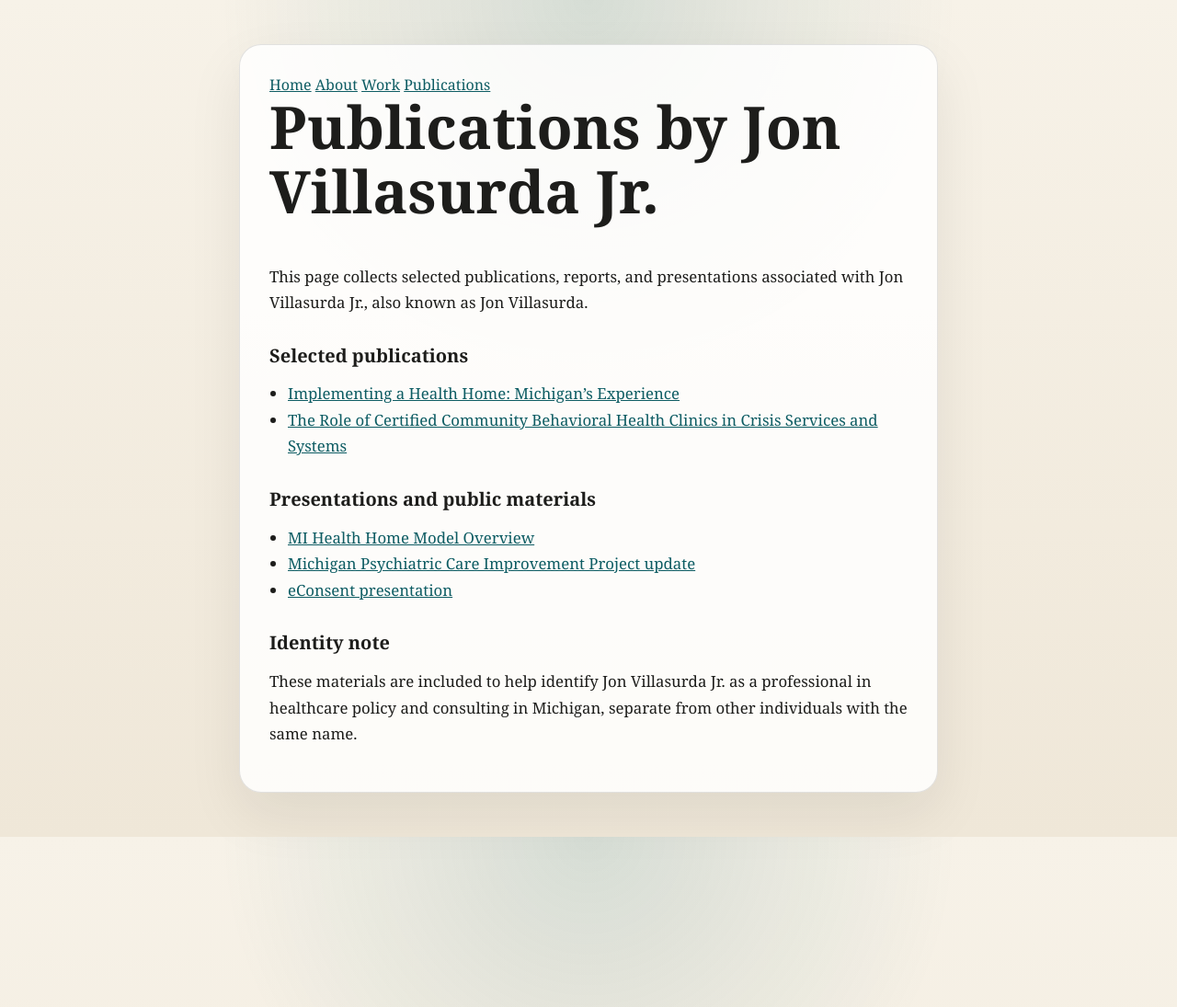
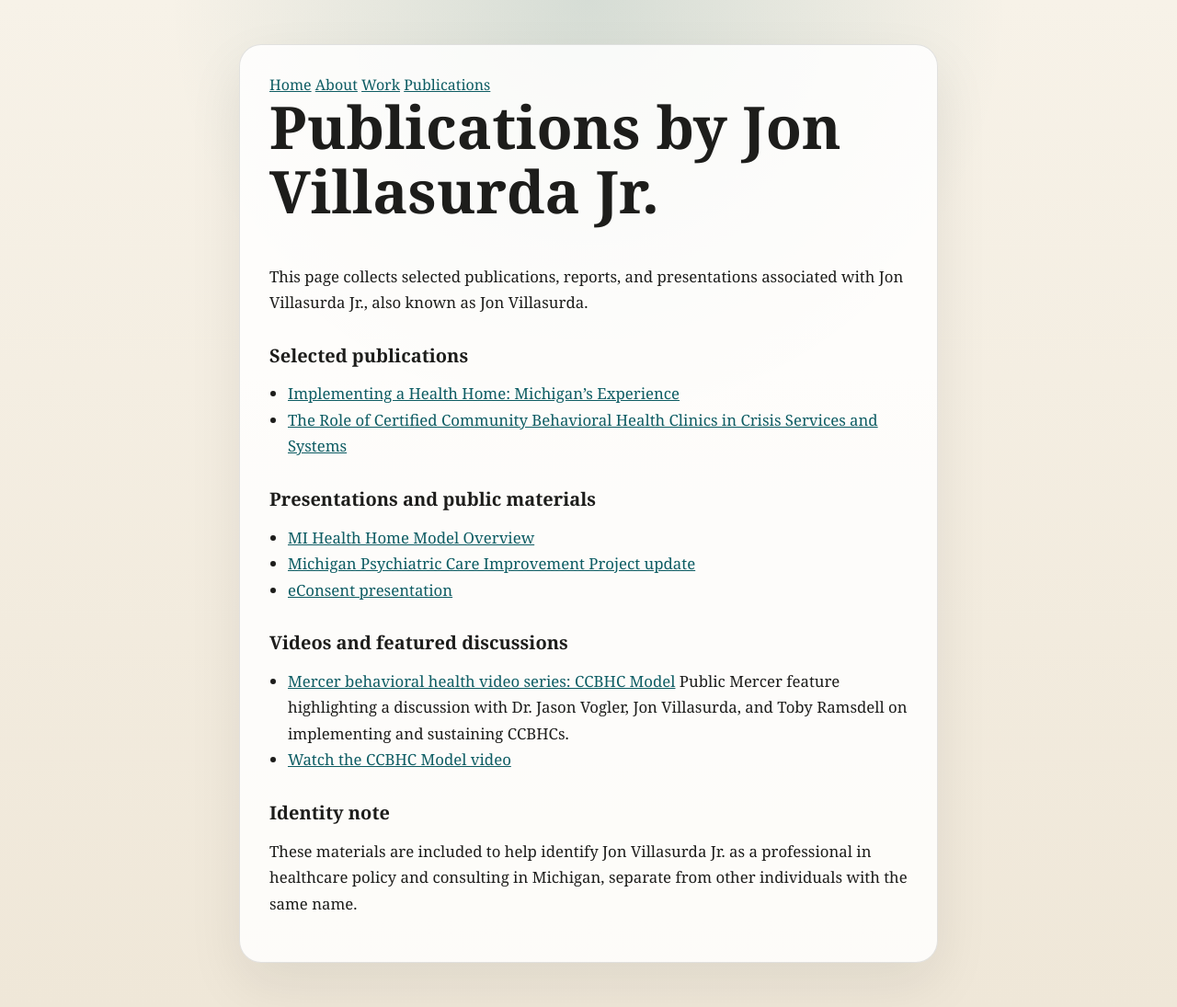
Before and after one commit to jonvillasurdajr/jonvillasurdajr.github.io, a Jekyll site: the page built from publications.md, in a window 1280 px wide. Shown: the whole page at 92% size. Built offline with Jekyll 4.4.1, drawn with Linux system fonts in a browser that asks for light colours.

Commit message:
Add Mercer CCBHC video references

```diff
--- a/publications.md
+++ b/publications.md
@@ -20,6 +20,12 @@ This page collects selected publications, reports, and presentations associated
 - [Michigan Psychiatric Care Improvement Project update](https://cmham.org/wp-content/uploads/2021/05/Michigan-Psychiatric-Care-Improvement-Project-Update-5.21_Short-Version.pdf)
 - [eConsent presentation](https://mihin.org/wp-content/uploads/2021/03/eConsent-Presentation.pdf)
 
+## Videos and featured discussions
+
+- [Mercer behavioral health video series: CCBHC Model](https://www.mercer-government.mercer.com/our-insights.html)
+  Public Mercer feature highlighting a discussion with Dr. Jason Vogler, Jon Villasurda, and Toby Ramsdell on implementing and sustaining CCBHCs.
+- [Watch the CCBHC Model video](https://bcove.video/3OfDsNN)
+
 ## Identity note
 
 These materials are included to help identify Jon Villasurda Jr. as a professional in healthcare policy and consulting in Michigan, separate from other individuals with the same name.
```
Also changed, not shown: _includes/person-jsonld.html (+15 -0 lines), work.md (+5 -0 lines).
